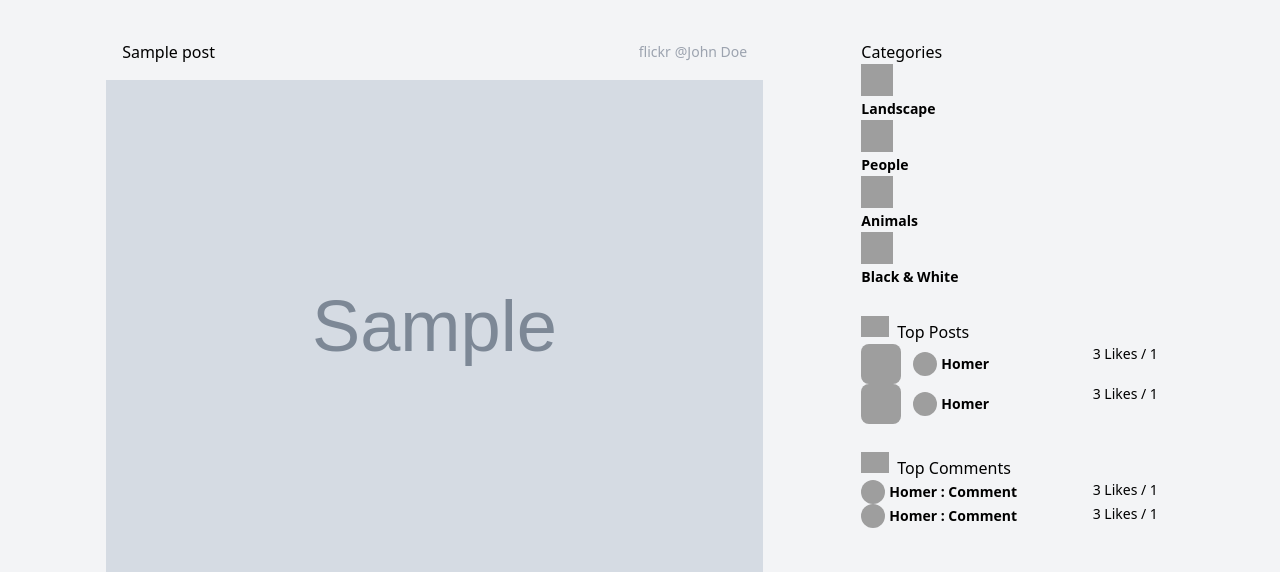
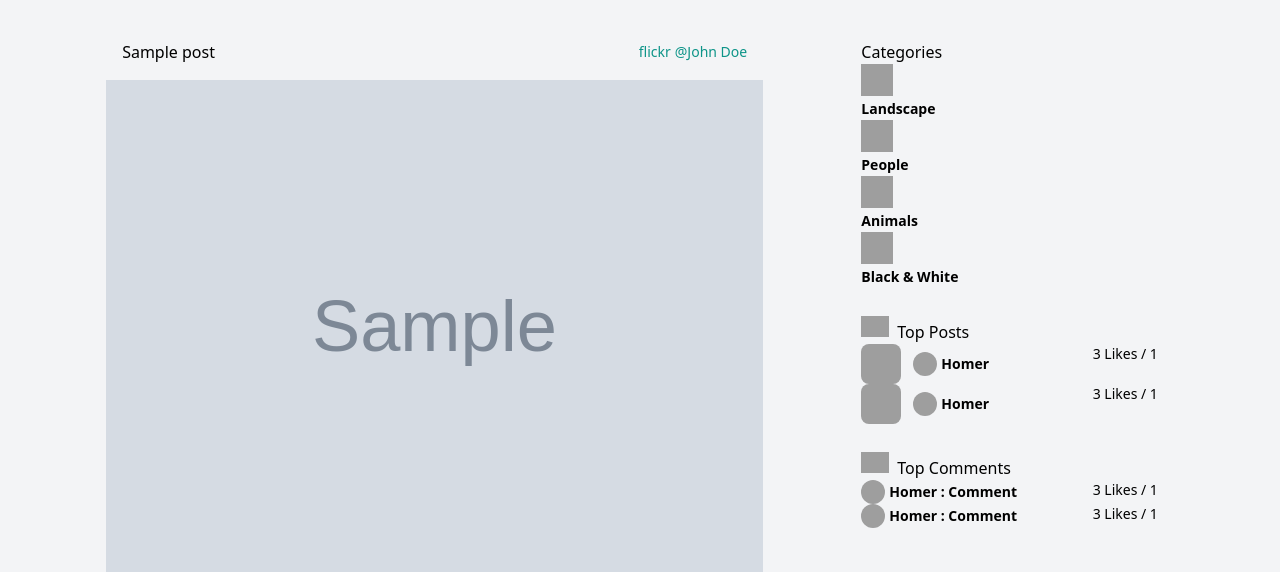
Before and after one commit to codelab-kr/codelab-django, a Django app: page / in a window 1280 px wide. Shown: the part 404-976 px from the top of the page. Run offline with Django 4.2, Linux system fonts and the light colour scheme; tables that the repository leaves empty hold one stand-in row (values such as "Sample post"); grey boxes marked "Sample" are stand-in pictures; some libraries are stand-ins or nearby versions; grey boxes are pictures that could not be loaded.

Commit message:
[REFACT] addlint

```diff
--- a/pytest.ini
+++ /dev/null
@@ -1,5 +0,0 @@
-# pytest.ini
-
-[pytest]
-DJANGO_SETTINGS_MODULE = services.base.base.settings
-python_files = tests.py test_*.py *_tests.py
--- a/services/blog/apps/post/templates/post/post.html
+++ b/services/blog/apps/post/templates/post/post.html
@@ -2,7 +2,7 @@
 <article class="card">
     <div class="flex items-center justify-between px-4 h-14">
         <h3 class="text-start leading-5 mr-1">{{ post.title }}</h3>
-        <div class="text-sm text-gray-400 truncate">
+        <div class="text-sm text-teal-600 truncate">
             flickr<a href="" class="hover:underline ml-1" target="blank">@John Doe</a>
         </div>
     </div>
```
Also changed, not shown: .docs/README-dev-01.md, .pre-commit-config.yaml, 1 other file.
